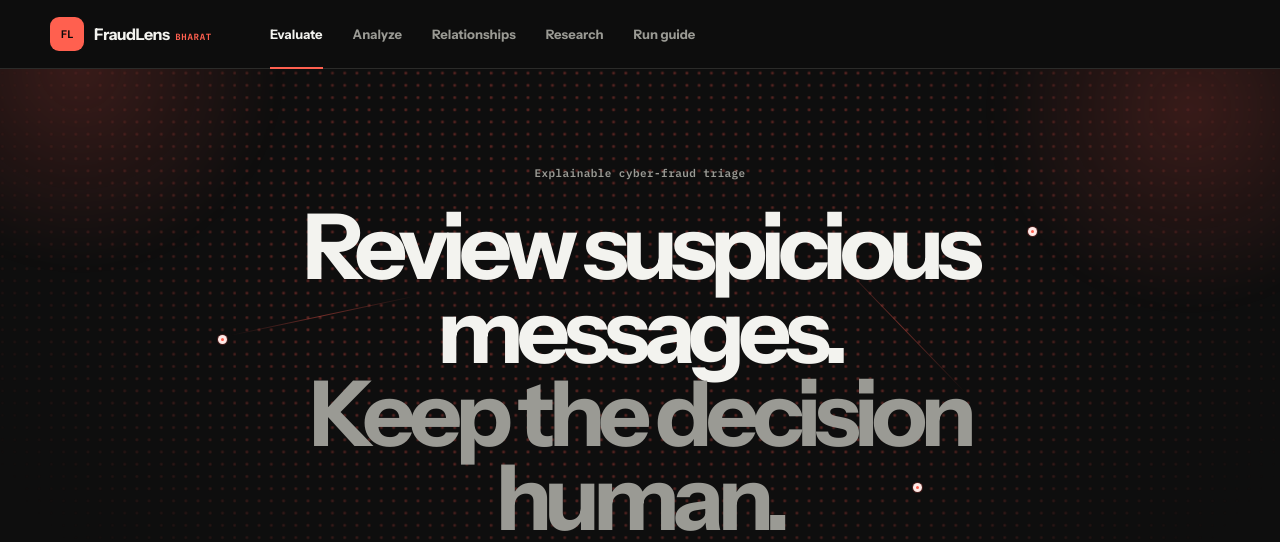
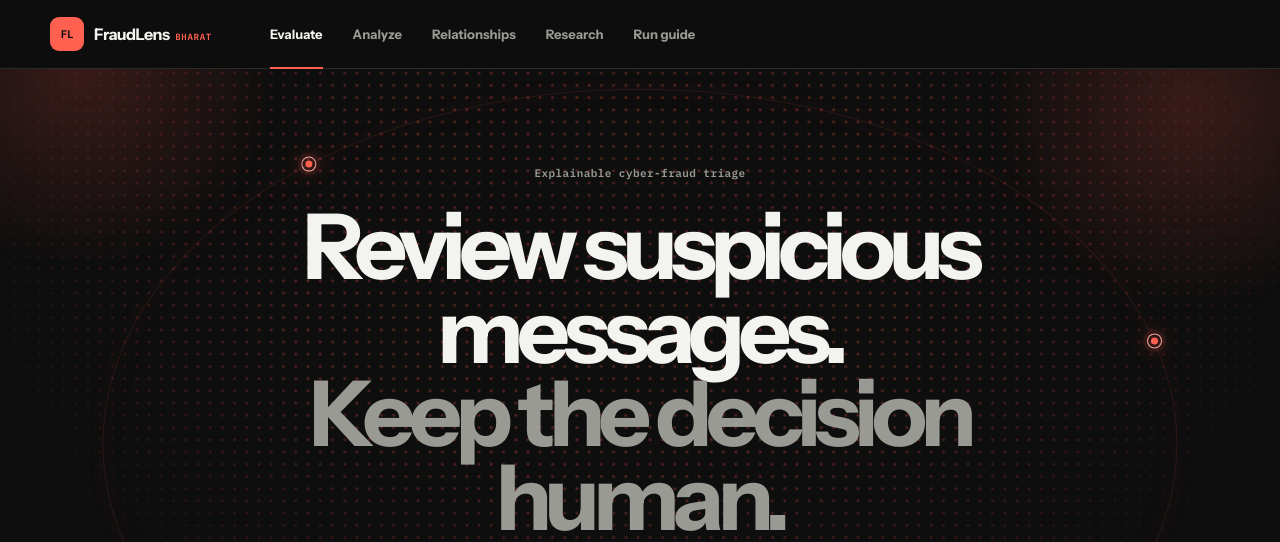
Before and after one commit to GautamBytes/fraudlens-bharat-phase-1, a Next.js app in the folder web/: page / in a window 1280 px wide. Shown: the top 542 px of the page. Built offline with nearby package versions, Linux system fonts and the light colour scheme.

Commit message:
feat: enlarge hero signal orbit

```diff
--- a/web/src/app/globals.css
+++ b/web/src/app/globals.css
@@ -74,14 +74,14 @@ h1, h2, h3 { margin-top: 0; font-family: var(--font-display), sans-serif; letter
 .signalGlow { position: absolute; width: 420px; height: 420px; background: radial-gradient(circle, rgba(255,90,79,.18), transparent 68%); filter: blur(8px); }
 .signalGlowLeft { top: -210px; left: -130px; }
 .signalGlowRight { top: -170px; right: -120px; }
-.signalNode { position: absolute; width: 9px; height: 9px; background: var(--coral); border: 3px solid rgba(255,255,255,.86); border-radius: 50%; box-shadow: 0 0 0 1px rgba(255,90,79,.24); }
-.signalNodeOne { top: 27%; left: 17%; }
-.signalNodeTwo { top: 16%; right: 19%; }
-.signalNodeThree { top: 42%; right: 28%; }
-.signalPath { position: absolute; width: 190px; height: 1px; background: linear-gradient(90deg, transparent, rgba(255,90,79,.4), transparent); transform-origin: left; }
-.signalPathOne { top: 27%; left: 18%; transform: rotate(-12deg); }
-.signalPathTwo { top: 19%; right: 20%; transform: rotate(46deg); }
+.signalOrbitTrack { position: absolute; top: 38%; left: 50%; width: 84%; height: 72%; border: 1px solid rgba(255,90,79,.12); border-radius: 50%; box-shadow: inset 0 0 42px rgba(255,90,79,.025), 0 0 26px rgba(255,90,79,.035); transform: translate(-50%,-50%); }
+.signalNode { position: absolute; top: 0; left: 0; width: 15px; height: 15px; background: rgba(255,90,79,.14); border: 1px solid rgba(255,174,168,.95); border-radius: 50%; box-shadow: 0 0 0 4px rgba(255,90,79,.09), 0 0 22px rgba(255,90,79,.32); offset-path: ellipse(42% 36% at 50% 38%); offset-rotate: 0deg; animation: signal-orbit 11s linear infinite; will-change: offset-distance; }
+.signalNode::after { position: absolute; inset: 3px; background: var(--coral); border-radius: 50%; content: ""; }
+.signalNodeOne { offset-distance: 0%; animation-delay: 0s; }
+.signalNodeTwo { offset-distance: 33.333%; animation-delay: -3.667s; }
+.signalNodeThree { offset-distance: 66.667%; animation-delay: -7.333s; }
 @keyframes signal-breathe { from { opacity: .34; transform: scale(.98); } to { opacity: .62; transform: scale(1.02); } }
+@keyframes signal-orbit { from { offset-distance: 0%; } to { offset-distance: 100%; } }
 .homePage { overflow: hidden; }
 .signalHero { position: relative; min-height: 720px; padding: 92px max(32px, calc((100vw - 1180px)/2)) 74px; }
 .signalHeroCopy { position: relative; z-index: 2; max-width: 900px; margin: 0 auto 54px; text-align: center; }
@@ -364,6 +364,8 @@ h1, h2, h3 { margin-top: 0; font-family: var(--font-display), sans-serif; letter
   .footerContacts > span { width: 100%; }
   .pageContent { width: min(100% - 32px, 680px); padding-top: 34px; }
   .signalHero { min-height: 0; padding: 62px 16px 54px; }
+  .signalOrbitTrack { top: 38%; width: 94%; height: 44%; }
+  .signalNode { offset-path: ellipse(47% 22% at 50% 38%); }
   .signalHero h1 { font-size: clamp(47px,14vw,64px); }
   .signalHeroCopy > p:not(.heroKicker) { font-size: 16px; }
   .heroKicker { flex-direction: column; }
@@ -407,6 +409,11 @@ h1, h2, h3 { margin-top: 0; font-family: var(--font-display), sans-serif; letter
   .metricStrip div { border-right: 0; border-bottom: 1px solid var(--line); }
   .metricStrip div:nth-child(3) { border-bottom: 1px solid var(--line); }
   .entityRow { grid-template-columns: 1fr; }
+}
+
+@media (max-width: 480px) {
+  .signalOrbitTrack { top: 310px; width: calc(100% - 20px); height: 460px; }
+  .signalNode { offset-path: ellipse(calc(50% - 10px) 230px at 50% 310px); }
 }
 
 @media (prefers-reduced-motion: reduce) {
--- a/web/src/components/signal-field.tsx
+++ b/web/src/components/signal-field.tsx
@@ -3,11 +3,10 @@ export function SignalField() {
     <div className="signalField" aria-hidden="true">
       <span className="signalGlow signalGlowLeft" />
       <span className="signalGlow signalGlowRight" />
+      <span className="signalOrbitTrack" />
       <span className="signalNode signalNodeOne" />
       <span className="signalNode signalNodeTwo" />
       <span className="signalNode signalNodeThree" />
-      <span className="signalPath signalPathOne" />
-      <span className="signalPath signalPathTwo" />
     </div>
   );
 }
```
Also changed, not shown: 1 other file (tests, documents, lock files or other folders).
